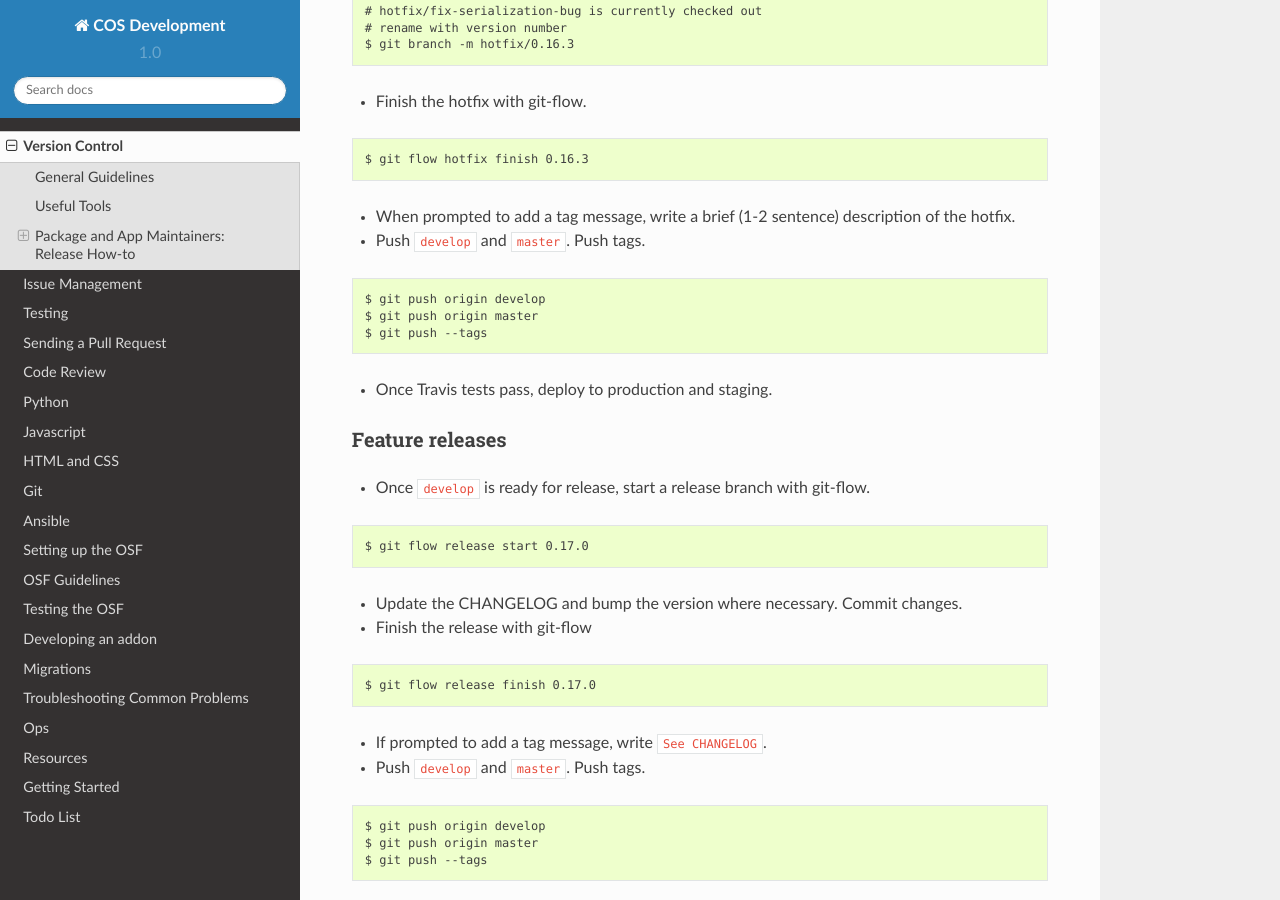
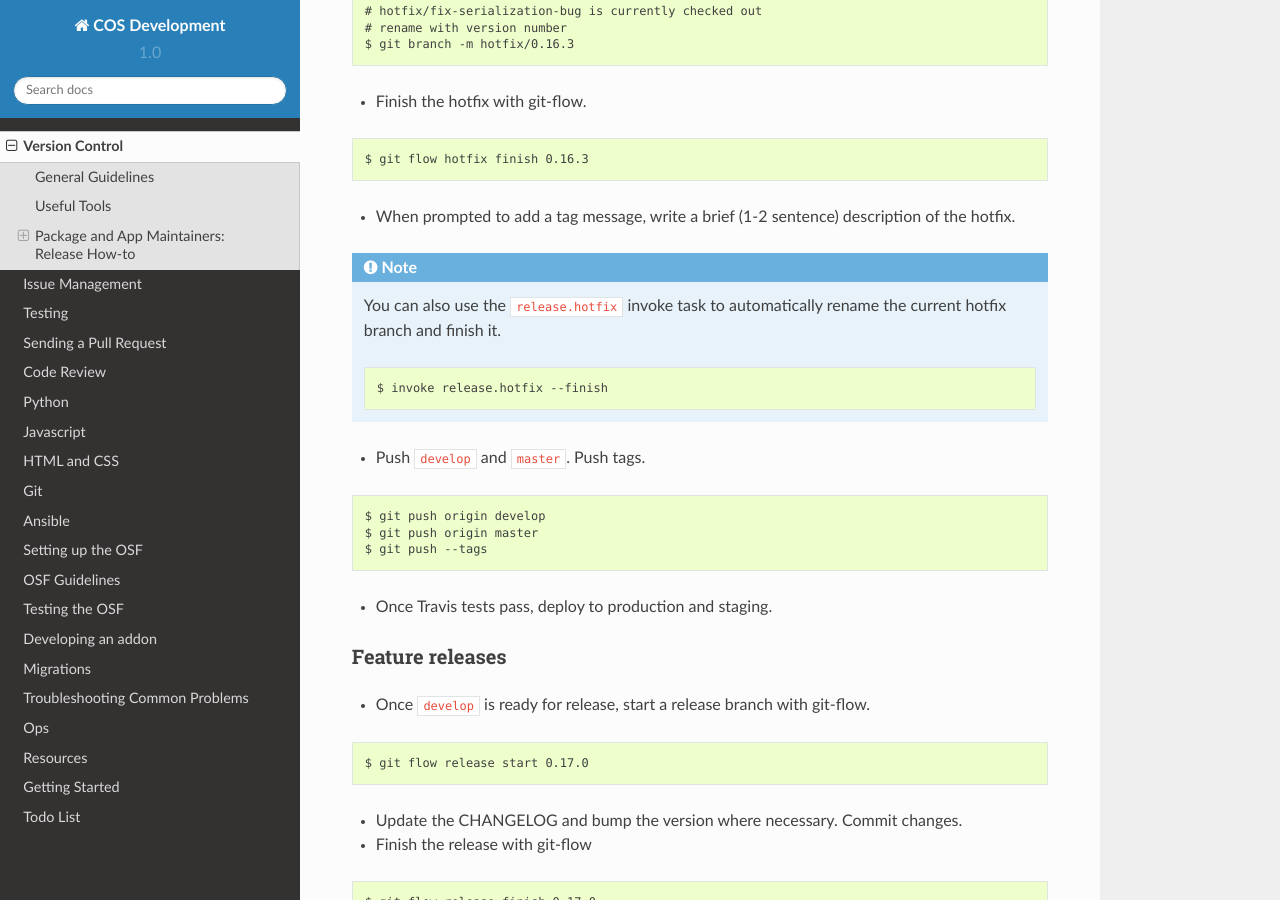
Before and after one commit to CenterForOpenScience/COSDev, a Sphinx documentation site: the page built from docs/process/version_control.rst, in a window 1280 px wide and 900 px high, scrolled down 750 px. Built offline with Sphinx 7.4.7 and the Read the Docs theme 2.0.0, drawn with Linux system fonts in a browser that asks for light colours.

Commit message:
Document invoke task for finishing hotfixes

```diff
--- a/docs/process/version_control.rst
+++ b/docs/process/version_control.rst
@@ -43,6 +43,13 @@ Hotfix releases
 
 - When prompted to add a tag message, write a brief (1-2 sentence) description of the hotfix.
 
+
+.. note::
+
+    You can also use the ``release.hotfix`` invoke task to automatically rename the current hotfix branch and finish it. ::
+
+        $ invoke release.hotfix --finish
+
 - Push ``develop`` and ``master``. Push tags.
 
 
```
